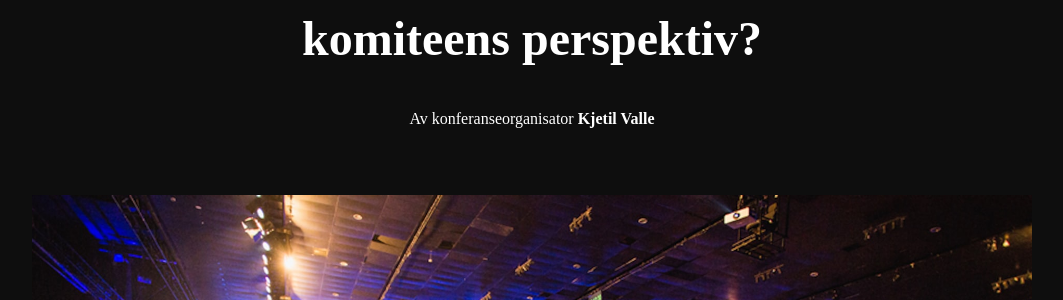
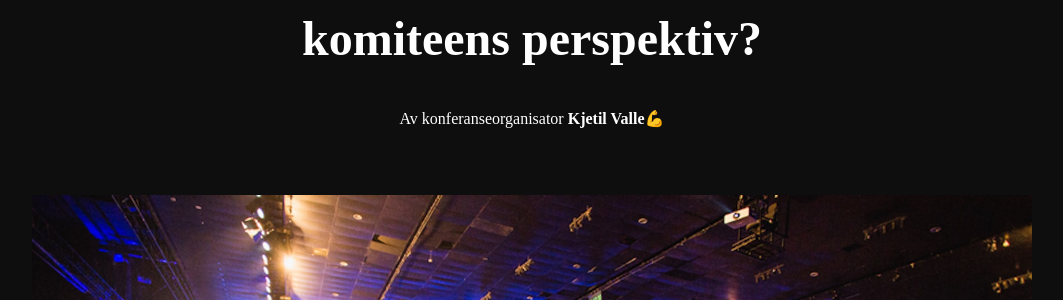
Before and after one commit to bekk/cfp, a Jekyll site: the page built from komiteens-perspektiv/index.md, in a window 1280 px wide and 900 px high. Shown: the part 337-637 px from the top of the window, without its empty margins (108-1171 px from the left). Built offline with Jekyll 4.4.1, drawn with Linux system fonts in a browser that asks for light colours; our own code applies the rules of GitHub Pages for plain Markdown files; comment, search, counter and statistics services are not loaded; the repository's description, which GitHub fills in, is left out.

Commit message:
Add emoji

```diff
--- a/komiteens-perspektiv/index.md
+++ b/komiteens-perspektiv/index.md
@@ -1,6 +1,6 @@
 # Hva man ser etter i søknader fra komiteens perspektiv?
 
-<div class="bio"> Av konferanseorganisator <span class="author">Kjetil Valle</span></div>
+<div class="bio"> Av konferanseorganisator <span class="author">Kjetil Valle</span>💪</div>
 
 <p class="hero"><img src="samuel-pereira-uf2nnANWa8Q-unsplash.jpg" ></p>
 <p class="image-credit">Photo by Samuel Pereira on Unsplash</p>
@@ -28,7 +28,6 @@ En annen forskjell er at noen konferanser benytter en såkalt _double-blind_ rev
 Uavhengig av størrelsen på konferansen så har alle de komitéene jeg har vært med i jobbet etter en forholdsvis lik metodikk. Vi har startet med en iterasjon der vi går igjennom alle forslagene og vurderer hvor aktuelle de er. En god del forslag ryker ut allerede her. Deretter iterererer vi gang etter gang på de resterende forslagene, gjerne med tanke på ulike dimensjoner av programmet, til antallet er kuttet ned til det programmet har plass til. Målet er å ende opp med en perfekt blanding av de tingene man har blitt enige om at programmet bør inneholde: Det kan være ting som fordelingen mellom nybegynner-vennlige vs avanserte foredrag, ulike temaer en ønsker dekket, praktisk matnyttige vs teoretiske eller artige foredrag, og mye, mye mer.
 
 Vær klar over at vi som regel ganske tidlig i disse iterasjonene kommer til et punkt hvor det begynner å gjøre vondt å si nei til forslagene. Vi må alltid kutte mange, mange foredrag vi veldig gjerne skulle hatt med. Med andre ord, selv om du får avslag på et forslag du har sendt inn så betyr ikke det nødvendigvis at komitéen ikke likte forslaget ditt!
-
 
 ## Konkrete tips og triks
 
@@ -131,7 +130,6 @@ Det er mange i Bekk som gjerne hjelper deg med dette! Rop ut på #presentasjonsh
 <p class="hero"><img src="talia-cohen-AN2SypyyOnA-unsplash.jpg" ></p>
 <p class="image-credit">Photo by Talia Cohen on Unsplash</p>
 
-
 ### 11. Spiss temaet ditt
 
 Det er fristende å prøve å dekke over alt mulig gøy du vil prate om. Men tenk på tiden du har til rådighet. En av de feilene vi oftest ser er at folk ikke er flinke til å kutte ut det som ikke _må_ være med. Det er ved å kutte at du får fokusert på de aller viktigste tingene, selv om det er en prosess som kan gjøre ganske vondt når man planlegger et foredrag.
@@ -148,7 +146,6 @@ Jada, det er kult at man kan automatisere provisjonering av miljøer med TECH X
 
 Foredrag med erfaringsrapporter om hvordan noen fikk til noe de forsøkte på er vell og bra, men det er foredrag om negative erfaringer som virkelig er gull. Det er ikke bare en klisjé at det er feilene sine man lærer mest av. Ta den lærdommen og del den med alle i salen på JavaZone, da vel!
 
-
 ### 13. Noen tema er enklere å få godkjent enn andre
 
 Det er vanskelig å forutsi nøyaktig hva det blir, men hvert år er det et eller flere “hot topics” det blir stor konkurranse om, og dermed vanskelig å få godkjent noe innenfor. Ratioen mellom antall forslag og antall plasser i programmet gjør nåløyet ekstremt lite akkurat her.
@@ -161,11 +158,8 @@ Se også gjerne etter hva det spørres etter i CfP. Noen konferanser er tydelige
 
 Protip: Forslag rundt sikkerhet har vært ettertraktet i alle årene jeg var aktiv med JavaZone, og går neppe av moten på det første. Et annet tips, som nevnt over, er erfaringsrapporter eller postmortems der ting ikke har gått som planlagt.
 
-
 <p class="hero"><img src="steve-harvey-KrDsArJuy1A-unsplash.jpg" ></p>
 <p class="image-credit">Photo by Steve Harvey on Unsplash</p>
-
-
 
 ### 14. Ikke vær redd for avanserte tema
 
--- a/noe-a-snakke-om/index.html
+++ b/noe-a-snakke-om/index.html
@@ -81,7 +81,7 @@
         <div id="warning">
             <h1>Hvordan finner en noe å snakke om?</h1>
 
-            <div class="bio"> Av Trønderen fra Fredrikstad, <span class="author">Dag Frode Solberg</span></div>
+            <div class="bio"> Av Trønderen fra Fredrikstad, <span class="author">Dag Frode Solberg</span>🧙</div>
 
             <p class="hero"><img src="teemu-paananen-bzdhc5b3Bxs-unsplash.jpg"></p>
             <p class="image-credit">Photo by Teemu Paananen on Unsplash</p>
```
